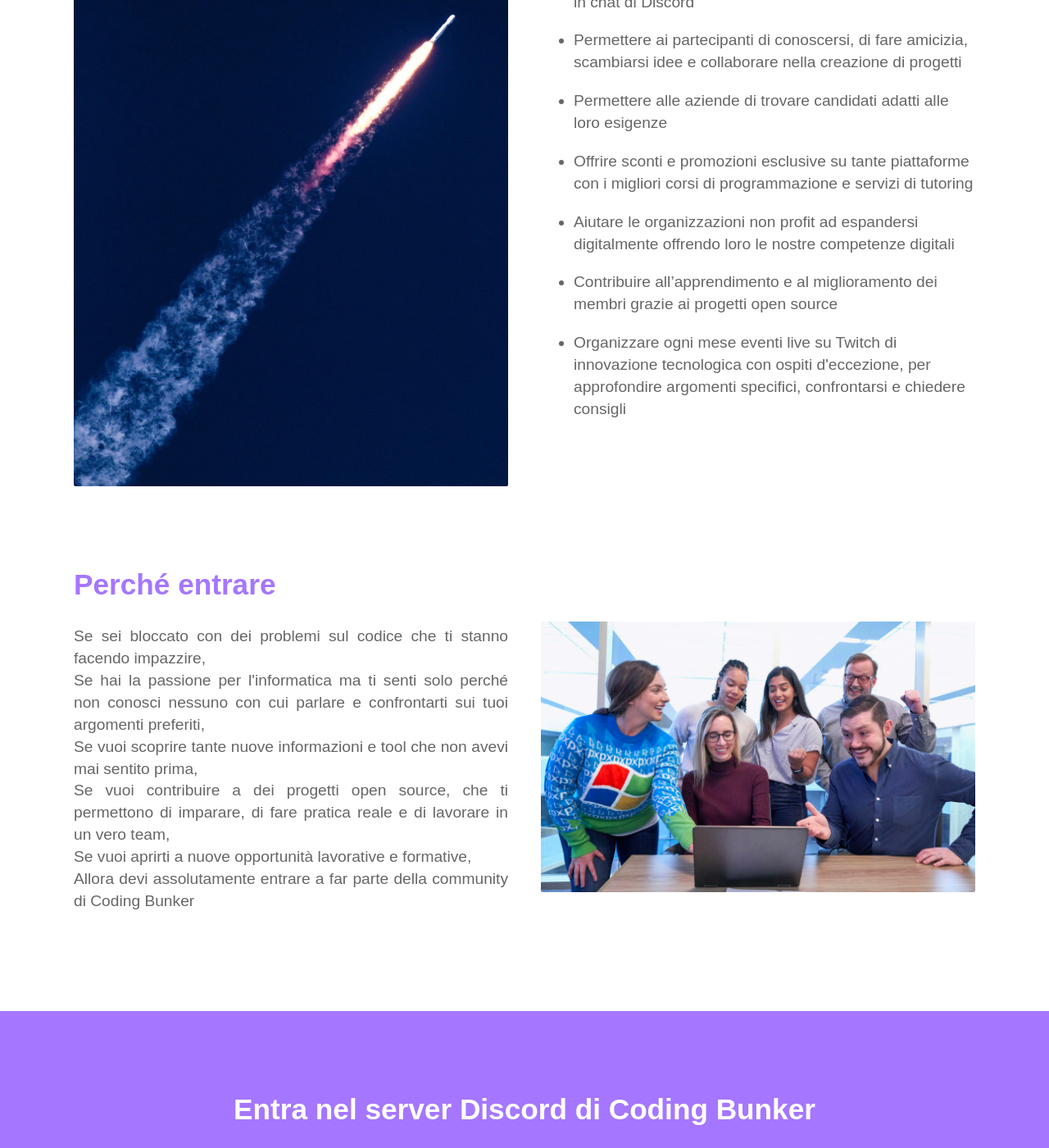
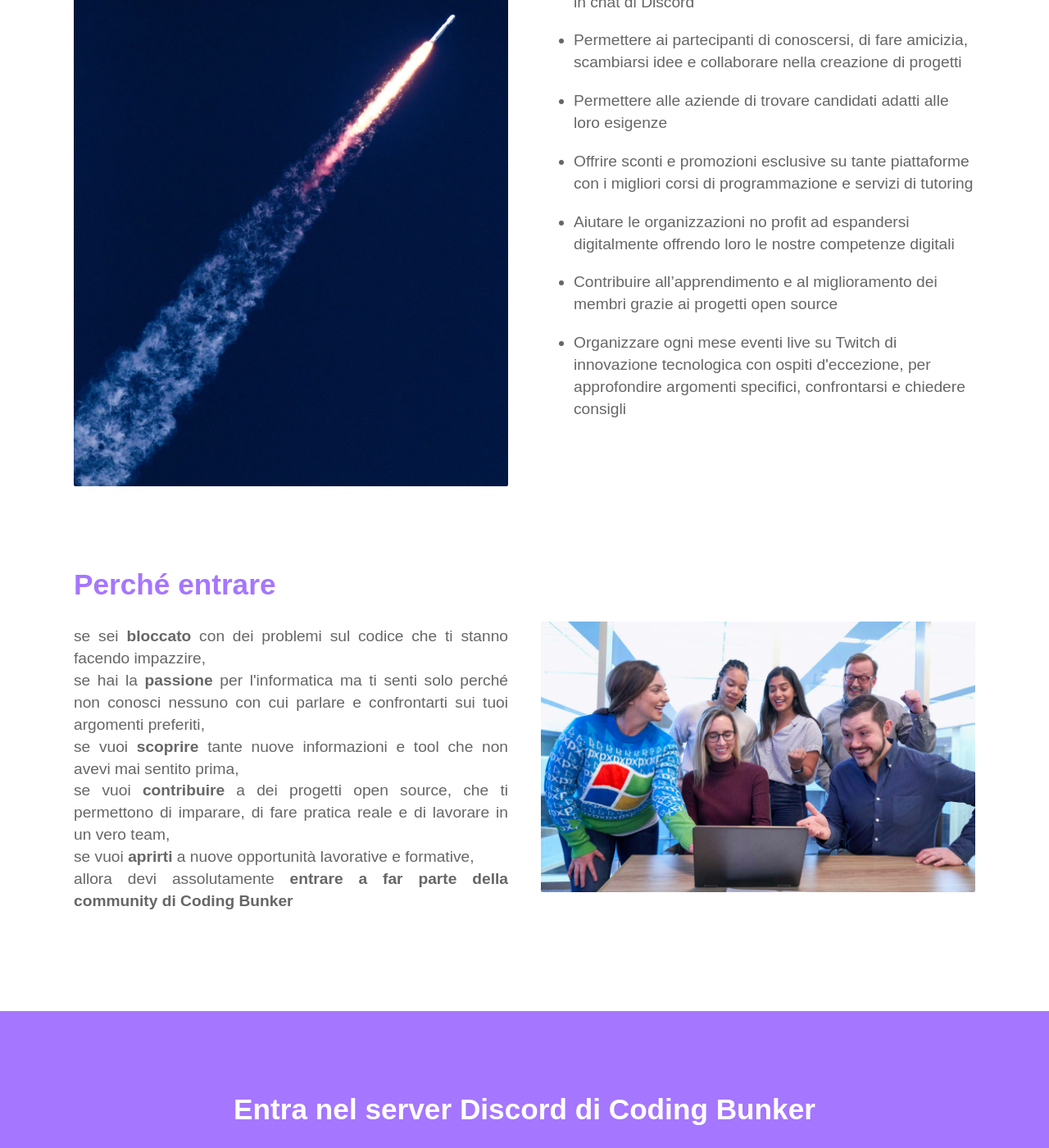
Before and after one commit to ludovicobesana/codingbunker-website, a Jekyll site: the page built from index.html, in a window 1280 px wide and 1400 px high, scrolled down 882 px. Shown: the whole window at 82% size. Built offline with Jekyll 4.4.1, drawn with Linux system fonts in a browser that asks for light colours; some of the changed text lies outside the part shown.

Commit message:
feat: Add bold text

```diff
--- a/index.html
+++ b/index.html
@@ -9,9 +9,9 @@
       <div class="text editable">
         <h2 class="h2-viola">Chi siamo</h2>
         <p class="p-justified">
-          Coding Bunker è una community di programmatori e appassionati di codice, nata come server Discord e presente attualmente su tante piattaforme.
+          Coding Bunker è una <b>community di programmatori e appassionati di codice</b>, nata come server Discord e presente attualmente su tante piattaforme.
           <br />
-          Il suo obiettivo è dare a tutti la possibilità di ricevere un aiuto concreto e gratuito in base al linguaggio utilizzato, al fine di non rimanere bloccati durante lo sviluppo dei progetti informatici.
+          Il suo obiettivo è dare a tutti la possibilità di ricevere un <b>aiuto concreto e gratuito</b> in base al linguaggio utilizzato, al fine di non rimanere bloccati durante lo sviluppo dei progetti informatici.
         </p>
       </div>
       <div class="image">
@@ -30,11 +30,11 @@
         <h2 class="h2-viola">I nostri obiettivi</h2>
         <p class="p-justified">
           <ul>
-            <li>Dare a tutti la possibilità di dare e ricevere aiuto nello studio e nell’utilizzo di ogni linguaggio/framework/tecnologia, grazie alla suddivisione in chat di Discord</li>
+            <li><b>Dare a tutti</b> la possibilità di dare e ricevere aiuto nello studio e nell’utilizzo di ogni linguaggio/framework/tecnologia, grazie alla suddivisione in chat di Discord</li>
             <li>Permettere ai partecipanti di conoscersi, di fare amicizia, scambiarsi idee e collaborare nella creazione di progetti</li>
             <li>Permettere alle aziende di trovare candidati adatti alle loro esigenze</li>
             <li>Offrire sconti e promozioni esclusive su tante piattaforme con i migliori corsi di programmazione e servizi di tutoring</li>
-            <li>Aiutare le organizzazioni non profit ad espandersi digitalmente offrendo loro le nostre competenze digitali</li>
+            <li>Aiutare le organizzazioni no profit ad espandersi digitalmente offrendo loro le nostre competenze digitali</li>
             <li>Contribuire all’apprendimento e al miglioramento dei membri grazie ai progetti open source</li>
             <li>Organizzare ogni mese eventi live su Twitch di innovazione tecnologica con ospiti d'eccezione, per approfondire argomenti specifici, confrontarsi e chiedere consigli</li>
           </ul>
@@ -55,12 +55,12 @@
       <div class="text editable">
         <h2 class="h2-viola">Perché entrare</h2>
         <p class="p-justified">
-          Se sei bloccato con dei problemi sul codice che ti stanno facendo impazzire,<br />
-          Se hai la passione per l'informatica ma ti senti solo perché non conosci nessuno con cui parlare e confrontarti sui tuoi argomenti preferiti,<br />
-          Se vuoi scoprire tante nuove informazioni e tool che non avevi mai sentito prima,<br />
-          Se vuoi contribuire a dei progetti open source, che ti permettono di imparare, di fare pratica reale e di lavorare in un vero team,<br />
-          Se vuoi aprirti a nuove opportunità lavorative e formative,<br />
-          Allora devi assolutamente entrare a far parte della community di Coding Bunker<br />
+          se sei <b>bloccato</b> con dei problemi sul codice che ti stanno facendo impazzire,<br />
+          se hai la <b>passione</b> per l'informatica ma ti senti solo perché non conosci nessuno con cui parlare e confrontarti sui tuoi argomenti preferiti,<br />
+          se vuoi <b>scoprire</b> tante nuove informazioni e tool che non avevi mai sentito prima,<br />
+          se vuoi <b>contribuire</b> a dei progetti open source, che ti permettono di imparare, di fare pratica reale e di lavorare in un vero team,<br />
+          se vuoi <b>aprirti</b> a nuove opportunità lavorative e formative,<br />
+          allora devi assolutamente <b>entrare a far parte della community di Coding Bunker</b><br />
         </p>
       </div>
       <div class="image">
@@ -87,7 +87,7 @@
             Partecipa ai nostri eventi online!<br />
             Ogni mese organizziamo uno o più eventi online in diretta sul nostro canale Twitch.<br />
             Parliamo di argomenti di innovazione tecnologica e digitale ed invitiamo ospiti esclusivi, esperti dell'argomento dell'evento.<br />
-            Un appuntamento da non perdere!<br />
+            <b>Un appuntamento da non perdere!</b><br />
           </p>
         </div>
         <div class="image">
@@ -106,7 +106,7 @@
           <h2 class="h2-viola">Job positions</h2>
           <p>
             Cerchi qualcuno da assumere nella tua azienda?<br />
-            Dentro Coding Bunker trovi un sacco di programmatori di tutte le età e con competenze di tutti i tipi.
+            Dentro Coding Bunker trovi un sacco di programmatori di tutte le <b>età e con competenze</b> di tutti i tipi.
           </p>
         </div>
         <div class="image">
@@ -124,7 +124,7 @@
         <div class="text editable">
           <h2 class="h2-viola">Progetti open source</h2>
           <p>
-            Avviamo progetti open source con i membri, formando un team vero e proprio e lavoriamo secondo i principi della metodologia Agile, con lo scopo di imparare, fare pratica e digitalizzare le no profit.
+            Avviamo progetti open source con i membri, <b>formando un team vero e proprio</b> e lavoriamo secondo i principi della metodologia <b>Agile</b>, con lo scopo di imparare, fare pratica e digitalizzare le no profit.
           </p>
         </div>
         <div class="image">
```
Also changed, not shown: other parts of index.html (+1 -1 lines).
